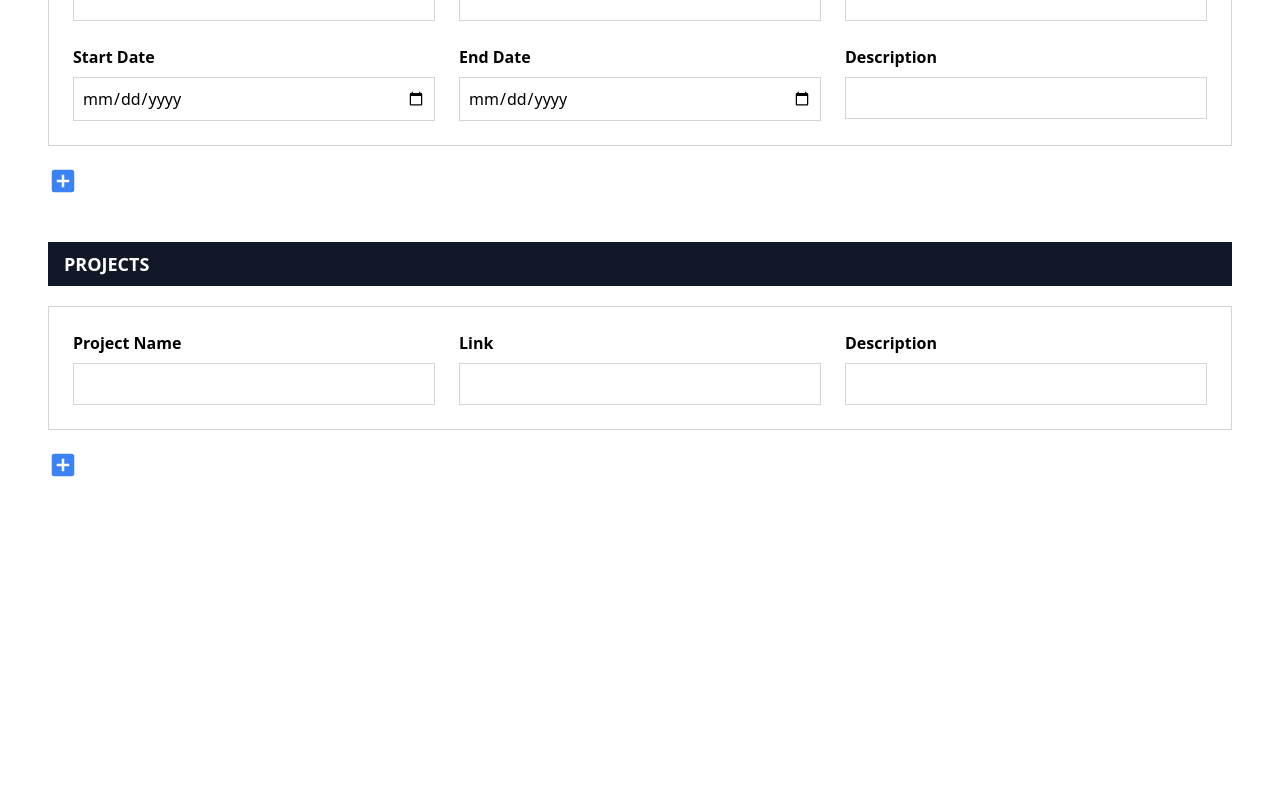
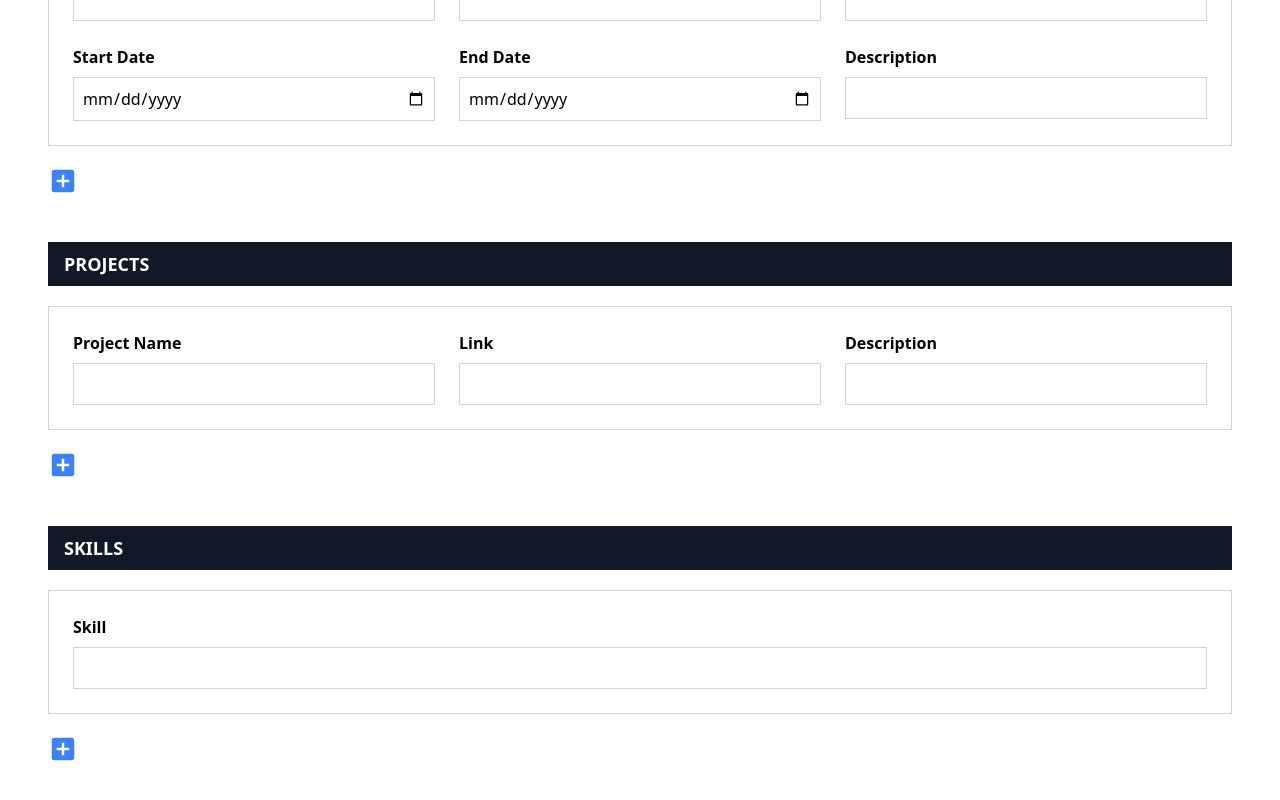
Before and after one commit to anshu1612/resume-builder, a React (Vite) app: page / in a window 1280 px wide. Shown: the part 1366-2166 px from the top of the page. Before the commit the page ends 1900 px from the top, so only its background shows below. Built offline with nearby package versions, Linux system fonts and the light colour scheme.

Commit message:
Build skill section

```diff
--- a/src/App.jsx
+++ b/src/App.jsx
@@ -5,6 +5,7 @@ import Achievements from "./components/Achievements";
 import Experience from "./components/Experience";
 import Education from "./components/Education";
 import Project from "./components/Project";
+import Skills from "./components/Skills";
 
 function App() {
   const [aboutData, setAboutData] = useState({
@@ -45,6 +46,7 @@ function App() {
   const [projects, setProjects] = useState([
     { projectName: "", link: "", description: "" },
   ]);
+  const [skills, setSkills] = useState([{ name: "" }]);
 
   return (
     <>
@@ -164,6 +166,29 @@ function App() {
             setProjects((projects) => projects.filter((_, i) => i !== index))
           }
         />
+        <Skills
+          skills={skills}
+          onChange={(e, index) => {
+            setSkills((skills) =>
+              skills.map((skill, i) =>
+                i === index
+                  ? { ...skill, [e.target.name]: e.target.value }
+                  : skill
+              )
+            );
+          }}
+          addSkill={() =>
+            setSkills((skills) => [
+              ...skills,
+              {
+                name: "",
+              },
+            ])
+          }
+          deleteSkill={(index) =>
+            setSkills((skills) => skills.filter((_, i) => i !== index))
+          }
+        />
 
         {console.log(aboutData)}
         {console.log(achievements)}
--- /dev/null
+++ b/src/components/Skills.jsx
@@ -0,0 +1,46 @@
+import SectionHeading from "./SectionHeading";
+import FormField from "./FormField";
+import { MdAddBox } from "react-icons/md";
+import { IoMdRemoveCircle } from "react-icons/io";
+
+const Skills = ({
+    skills,
+    onChange,
+    addSkill,
+    deleteSkill,
+  }) => {
+  return (
+    <>
+    <SectionHeading heading={"SKILLS"} />
+    {skills.map((skill, index) => (
+      <div
+        key={index}
+        className="relative grid grid-cols-1 gap-6  p-6 border my-5 border-gray-300"
+      >
+        {index !== 0 && (
+          <button
+            className="absolute top-2 right-2  text-red-600 text-3xl"
+            onClick={() => deleteSkill(index)}
+          >
+            <IoMdRemoveCircle />
+          </button>
+        )}
+        <FormField
+          name="name"
+          label="Skill"
+          placeholder=""
+          type="text"
+          value={skill.name}
+          onChange={(e) => onChange(e, index)}
+        />
+
+      </div>
+    ))}
+    <button onClick={addSkill}>
+      <MdAddBox className="text-blue-500 text-3xl" />
+    </button>
+  </>
+  )
+}
+
+export default Skills
```
